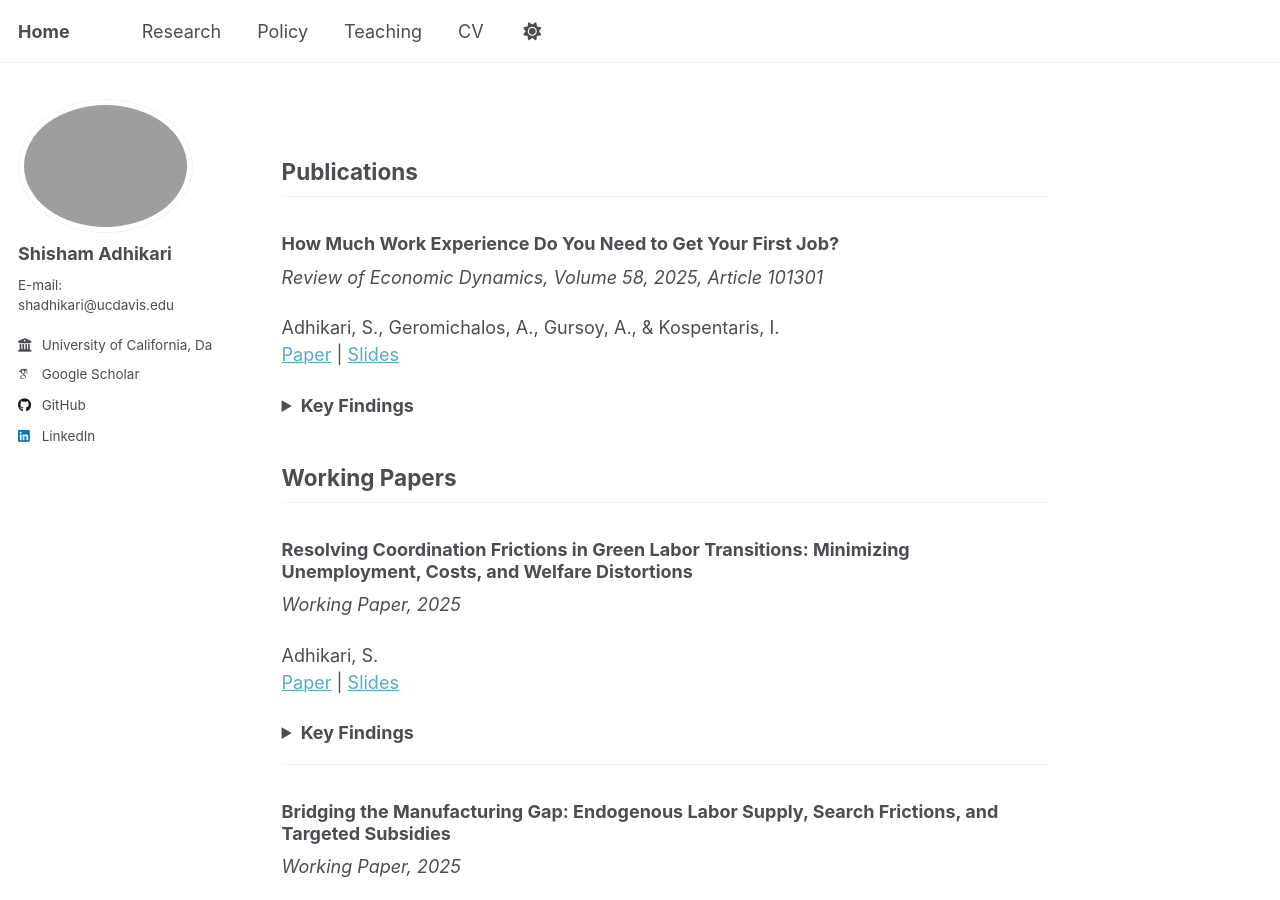
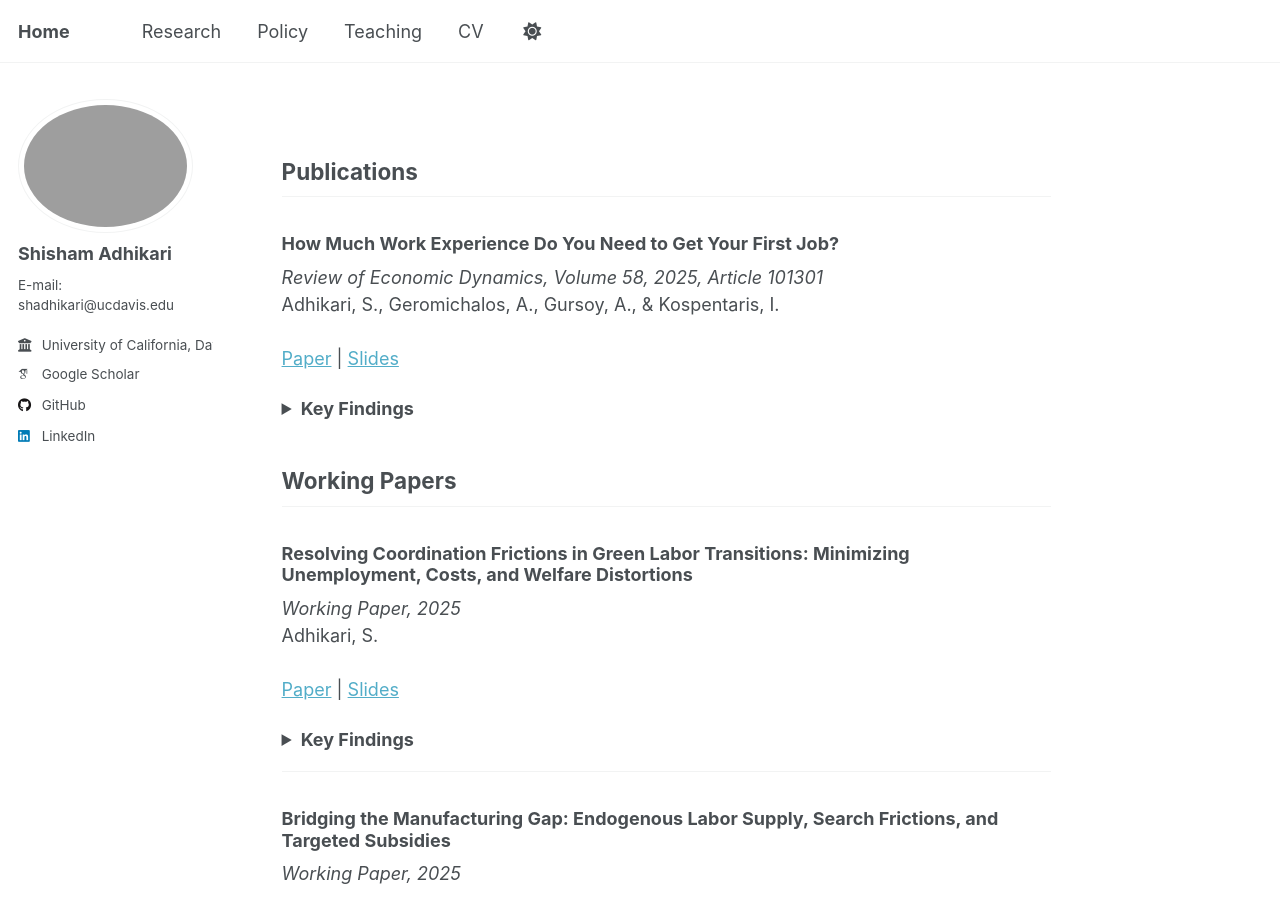
Before and after one commit to adhikars11/shadhikari, a Jekyll site: the page built from _pages/research.md, in a window 1280 px wide and 900 px high. Built offline with Jekyll 4.4.1, drawn with Linux system fonts in a browser that asks for light colours; some web fonts are replaced.

Commit message:
added break

```diff
--- a/_pages/research.md
+++ b/_pages/research.md
@@ -8,10 +8,9 @@ author_profile: true
 ## Publications
 
 ### How Much Work Experience Do You Need to Get Your First Job?
-*Review of Economic Dynamics, Volume 58, 2025, Article 101301*
-
-Adhikari, S., Geromichalos, A., Gursoy, A., & Kospentaris, I.
-[Paper](https://adhikars11.github.io/shadhikari/files/entrant_bias_paper.pdf) | [Slides](https://adhikars11.github.io/shadhikari/files/entrant_bias_slides.pdf)
+*Review of Economic Dynamics, Volume 58, 2025, Article 101301*<br>
+Adhikari, S., Geromichalos, A., Gursoy, A., & Kospentaris, I.<br>
+[Paper](https://adhikars11.github.io/shadhikari/files/entrant_bias_paper.pdf) | [Slides](https://adhikars11.github.io/shadhikari/files/entrant_bias_slides.pdf)<br>
 <details><summary><strong>Key Findings</strong></summary>
 <ul>
   <li>Firm bias against inexperienced workers leads to inefficient unemployment and persistent productivity losses.</li>
@@ -24,10 +23,9 @@ Adhikari, S., Geromichalos, A., Gursoy, A., & Kospentaris, I.
 ## Working Papers
 
 ### Resolving Coordination Frictions in Green Labor Transitions: Minimizing Unemployment, Costs, and Welfare Distortions
-*Working Paper, 2025*
-
-Adhikari, S.
-[Paper](https://adhikars11.github.io/shadhikari/files/dmp_green_paper.pdf) | [Slides](https://adhikars11.github.io/shadhikari/files/dmp_green_slides.pdf)
+*Working Paper, 2025*<br>
+Adhikari, S.<br>
+[Paper](https://adhikars11.github.io/shadhikari/files/dmp_green_paper.pdf) | [Slides](https://adhikars11.github.io/shadhikari/files/dmp_green_slides.pdf)<br>
 <details><summary><strong>Key Findings</strong></summary>
 <ul>
   <li><strong>Policy design matters:</strong> One-sided subsidies (to firms or workers alone) can meet green targets, but with higher unemployment and fiscal costs.</li>
@@ -39,10 +37,9 @@ Adhikari, S.
 ---
 
 ### Bridging the Manufacturing Gap: Endogenous Labor Supply, Search Frictions, and Targeted Subsidies
-*Working Paper, 2025*
-
-Adhikari, S., and Guo, S.
-[Paper](#) | [Slides](#)
+*Working Paper, 2025*<br>
+Adhikari, S., and Guo, S.<br>
+[Paper](#) | [Slides](#)<br>
 <details><summary><strong>Key Findings</strong></summary>
 <ul>
   <li><strong>Mechanism:</strong> Search frictions and endogenous skill choice create a coordination problem that depresses manufacturing labor supply below the efficient level.</li>
@@ -54,10 +51,9 @@ Adhikari, S., and Guo, S.
 ---
 
 ### Task-Level Fiscal Policy for the Green Transition: Moving Beyond Binary Classifications
-*Working Paper, 2025*
-
-Adhikari, S.
-[Paper](https://adhikars11.github.io/shadhikari/files/task_green_transition_paper.pdf) | [Slides](https://adhikars11.github.io/shadhikari/files/task_green_transition_slides.pdf)
+*Working Paper, 2025*<br>
+Adhikari, S. <br>
+[Paper](https://adhikars11.github.io/shadhikari/files/task_green_transition_paper.pdf) | [Slides](https://adhikars11.github.io/shadhikari/files/task_green_transition_slides.pdf) <br>
 <details><summary><strong>Key Findings</strong></summary>
 <ul>
   <li><strong>Design:</strong> Subsidies are most effective when targeted at tasks where green inputs closely match traditional productivity.</li>
```
